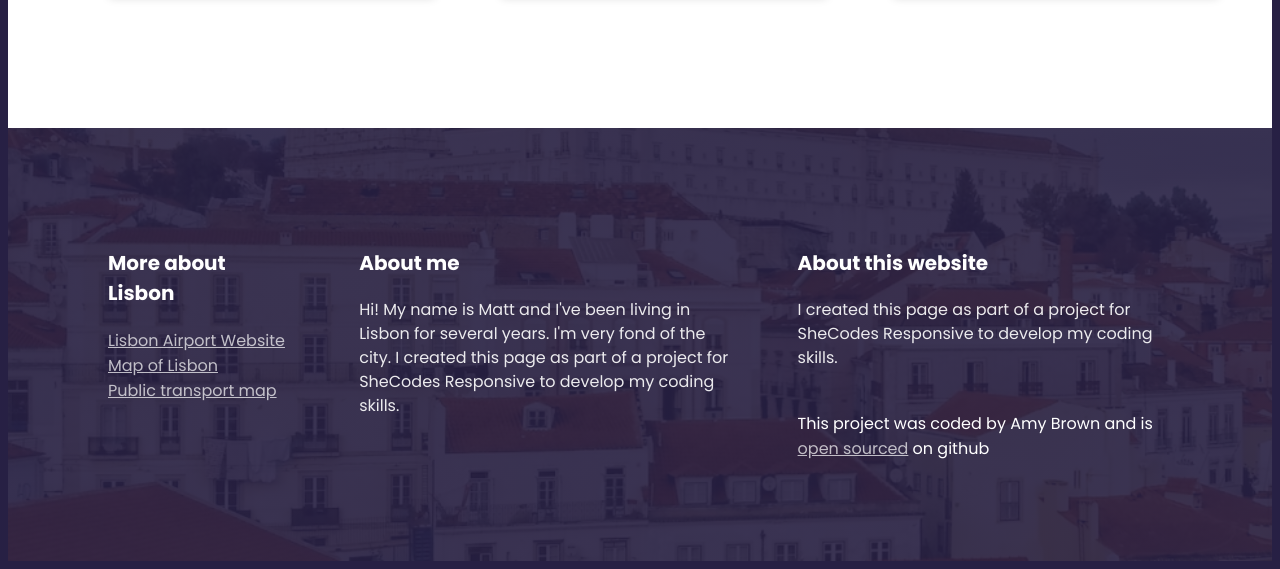
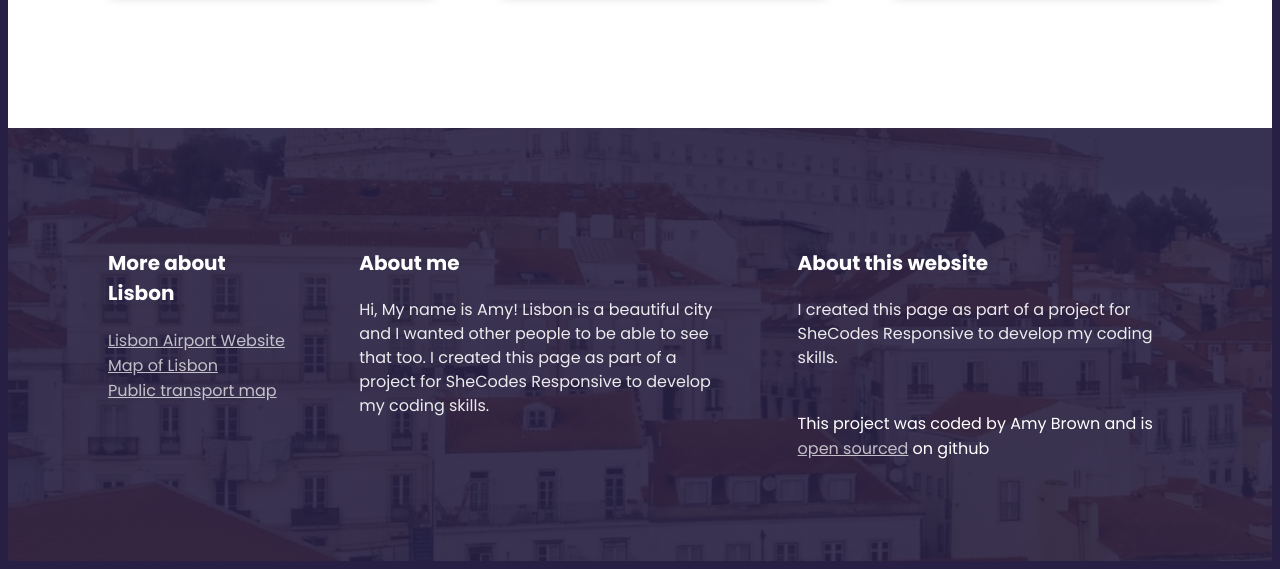
Before and after one commit to AimsLynne/Travel-project, a plain HTML site: page index.html in a window 1280 px wide. Shown: the part 3207-3776 px from the top of the page. Drawn offline with Linux system fonts and the light colour scheme; a script that the page names is missing.

Commit message:
Changed some of the footer content

```diff
--- a/index.html
+++ b/index.html
@@ -1070,9 +1070,9 @@
           <div>
             <h3>About me</h3>
             <p>
-              Hi! My name is Matt and I've been living in Lisbon for several
-              years. I'm very fond of the city. I created this page as part of a
-              project for SheCodes Responsive to develop my coding skills.
+              Hi, My name is Amy! Lisbon is a beautiful city and I wanted other
+              people to be able to see that too. I created this page as part of
+              a project for SheCodes Responsive to develop my coding skills.
             </p>
           </div>
           <div>
```
